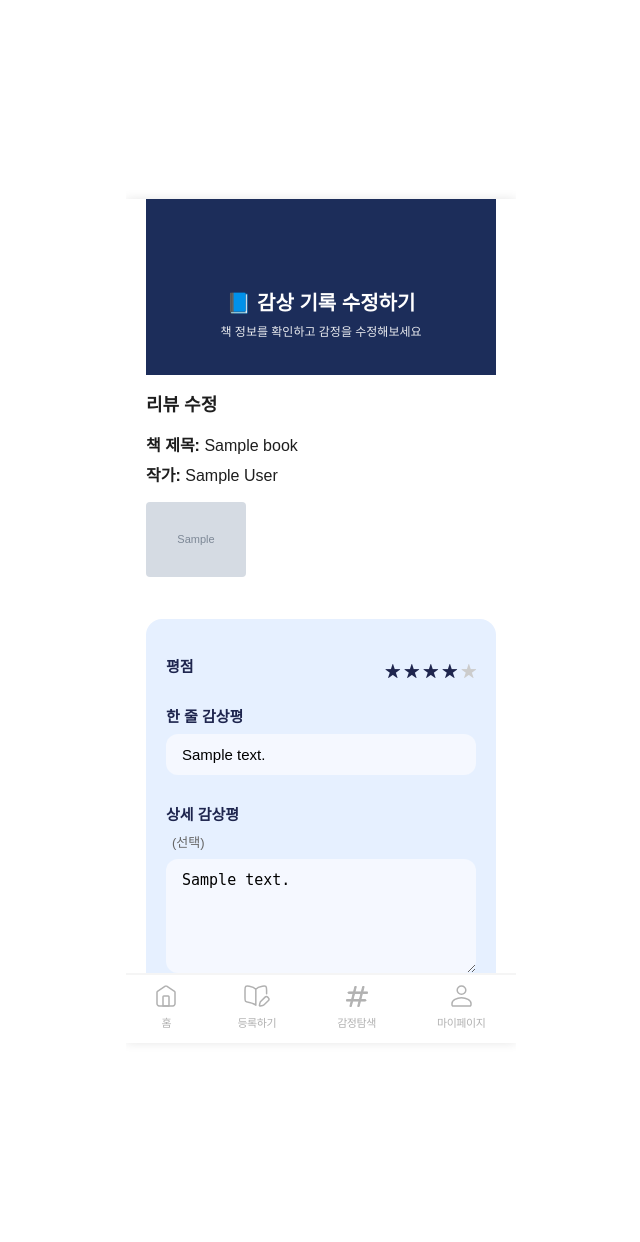
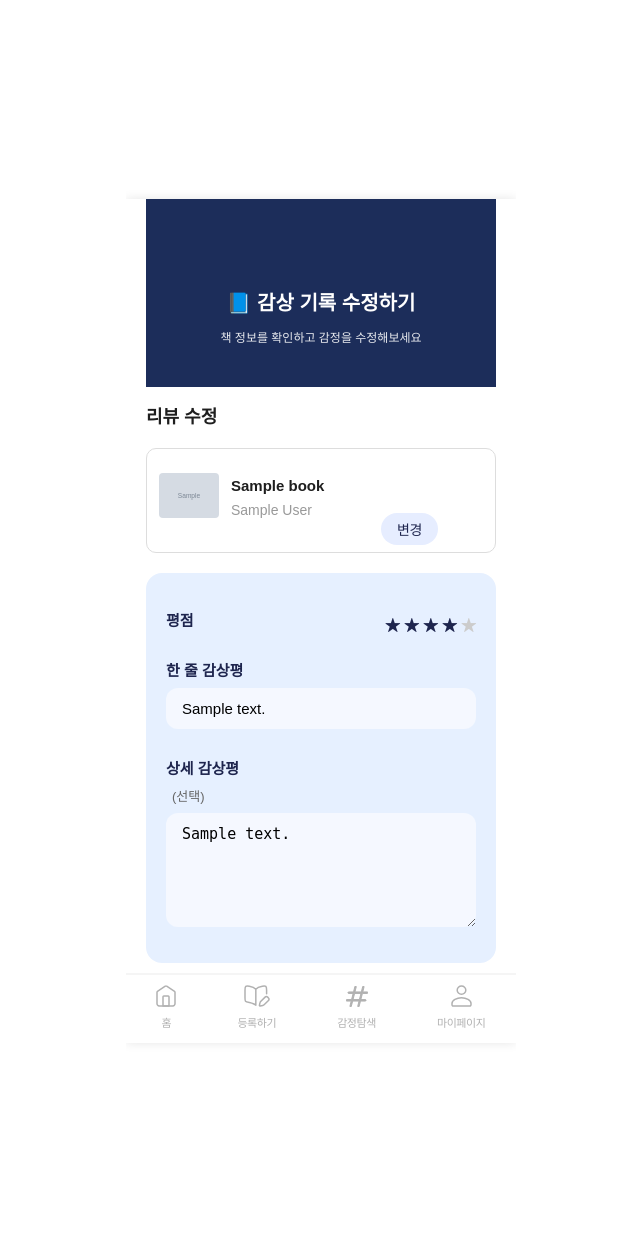
Before and after one commit to 2025-HERETHON/2025-herethon-7, a Django app: page /update/1/ in a window 1280 px wide. Shown: the whole page, without its empty margins (319-959 px from the left). Run offline with Django 5.2, Linux system fonts and the light colour scheme; a user stored in the database is signed in; tables that the repository leaves empty hold one stand-in row (values such as "Sample post"); grey boxes marked "Sample" are stand-in pictures; some web fonts are replaced.

Commit message:
update 페이지 완성

```diff
--- a/contents/templates/contents/update.html
+++ b/contents/templates/contents/update.html
@@ -15,16 +15,24 @@
   </div>
 
 <h2>리뷰 수정</h2>
+    <div class="book-selected-box">
+        {% if review.book.thumbnail %}
+            <img src="{{ review.book.thumbnail }}" alt="책 썸네일" width="120"><br><br>
+        {% endif %}
 
     <form method="post" action="{% url 'contents:update' review.id %}">
         {% csrf_token %}
 
-        <p><strong>책 제목:</strong> {{ review.book.title }}</p>
-        <p><strong>작가:</strong> {{ review.book.author }}</p>
+    <div class="book-title">
+        <p1><strong>{{ review.book.title }}</strong></p1>
+    </div>
+    <div class="book-author">
+        <p2>{{ review.book.author }}</p2>
+    </div>
 
-        {% if review.book.thumbnail %}
-            <img src="{{ review.book.thumbnail }}" alt="책 썸네일" width="120"><br><br>
-        {% endif %}
+
+    <a href="{% url 'contents:book_search' %}" class="change-btn">변경</a>
+    </div>
 
         <div class="review-box">
             <label><strong>평점</strong></label>
--- a/static/css/update.css
+++ b/static/css/update.css
@@ -48,8 +48,13 @@ body {
   }
 
   /* 책 정보 */
-  p {
+  .p1 {
     font-size: 16px;
+    margin: 6px 0;
+  }
+
+  .p2 {
+    font-size: 12px;
     margin: 6px 0;
   }
 
@@ -243,3 +248,49 @@ body {
   button[type="submit"]:hover {
     background-color: #2d3d70;
   }
+
+  .book-selected-box {
+    display: flex;
+    align-items: center;
+    border: 1px solid #ddd;
+    border-radius: 10px;
+    padding: 12px;
+    margin: 20px 0;
+    background-color: #fff;
+  }
+
+  .book-selected-box img {
+    width: 60px;
+    height: auto;
+    border-radius: 4px;
+    margin-right: 12px;
+  }
+
+  .book-info-text {
+    flex: 1;
+
+  }
+
+  .book-title {
+    font-weight: bold;
+    font-size: 16px;
+
+    margin-bottom: 4px;
+  }
+
+  .book-author {
+    font-size: 14px;
+    color: #999;
+  }
+
+
+  .change-btn {
+    background-color: #e6edff;
+    color: #1e254e;
+    padding: 6px 16px;
+    border-radius: 999px;
+    font-size: 14px;
+    text-decoration: none;
+    font-weight: 500;
+    margin-left: 150px;
+  }
```
